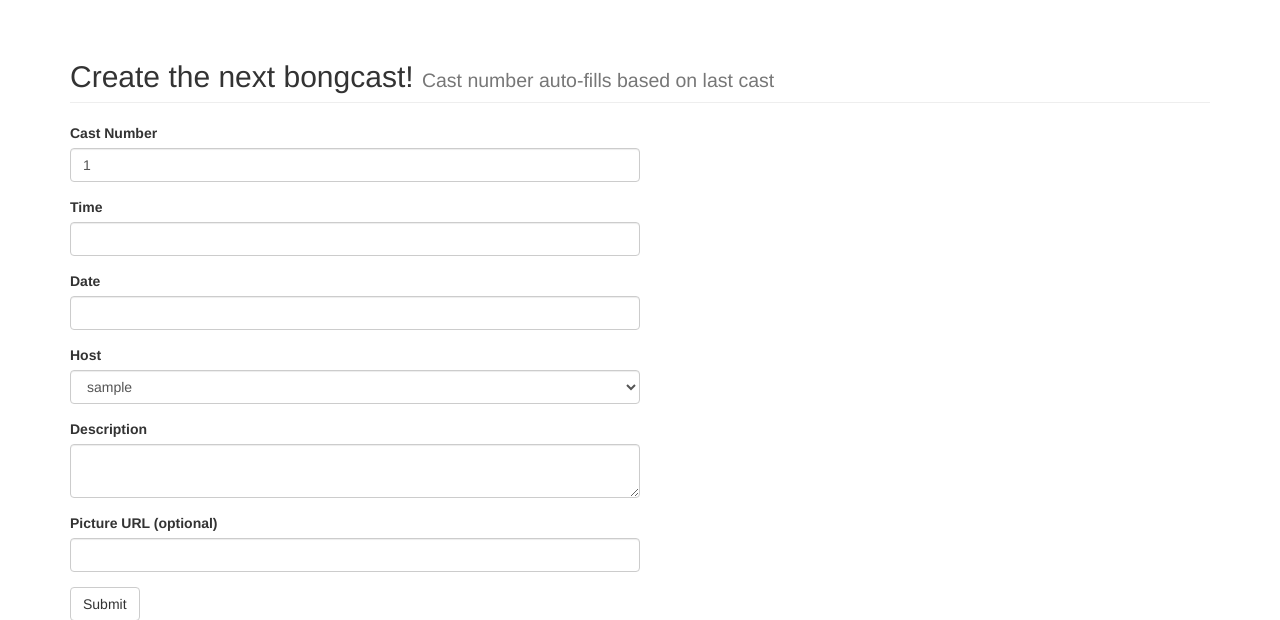
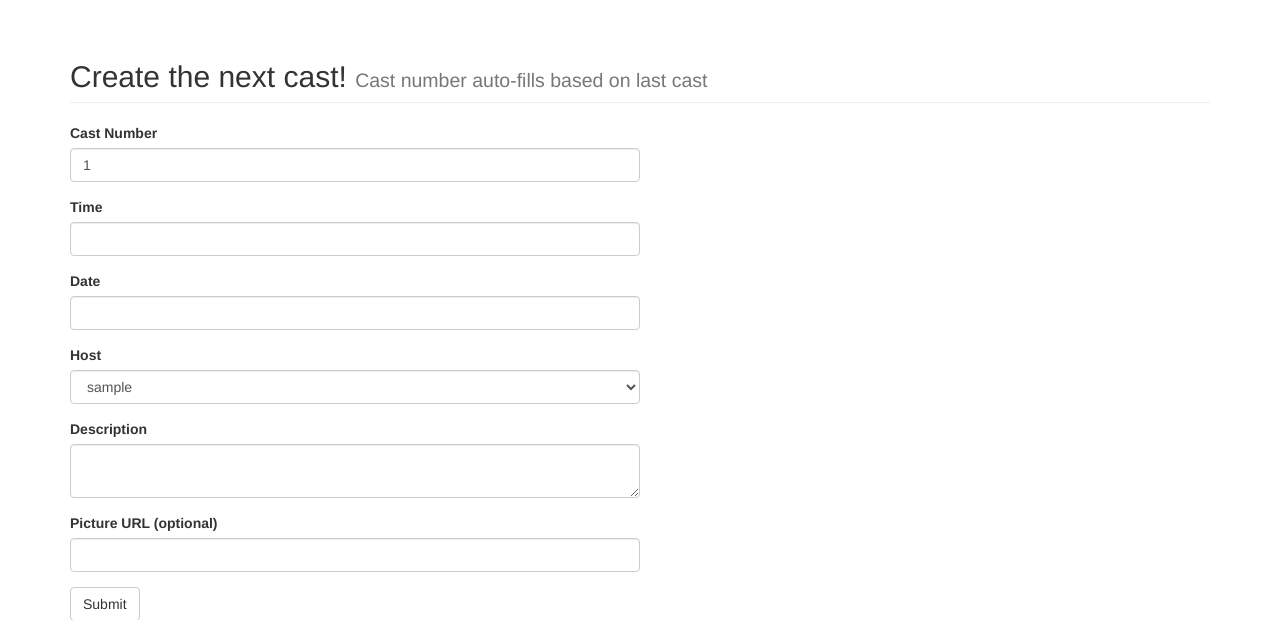
Before and after one commit to brett-freeman/cast-new, a Flask app: page /create/ in a window 1280 px wide. Shown: the part 52-672 px from the top of the page. Run offline with Flask 2, Linux system fonts and the light colour scheme; the visitor is signed in with stand-in values (Sample User, id 1); data comes from the database, SQL or seed files in the repository; data that the repository does not hold is empty; some libraries are stand-ins or nearby versions.

Commit message:
Changing all occurences of bongcast to cast.

```diff
--- a/app/templates/cast/_macros.html
+++ b/app/templates/cast/_macros.html
@@ -39,7 +39,7 @@
 {% macro build_cast_header(cast, current_user) %}
 {% if cast %}
 <div class="jumbotron">
-	<h2><strong>Bongcast <a href="{{ url_for('cast.view_cast', cast_number=cast.cast_number) }}">{{ cast.cast_number }}</a></strong></h2>
+	<h2><strong>Cast <a href="{{ url_for('cast.view_cast', cast_number=cast.cast_number) }}">{{ cast.cast_number }}</a></strong></h2>
 			<h2><p style="margin-left: 60px; font-size: 12pt;">hosted by <a href="{{ url_for('cast.user', username=cast.host.username) }}">{{ cast.host.username }}</a> <strong>on</strong> {{ cast.date }} <strong>at</strong> {{ cast.time }} <strong>with</strong> {{ cast.picks.count() }} picks</p></h2>
 	<div class="media">
 		<div class="col-xs-6 col-md-3">
--- a/app/templates/cast/create.html
+++ b/app/templates/cast/create.html
@@ -3,7 +3,7 @@
 {% import "bootstrap/wtf.html" as wtf %}
 
 {% block page_content %}
-<h2 class="page-header">Create the next bongcast! <small>Cast number auto-fills based on last cast</small></h2>
+<h2 class="page-header">Create the next cast! <small>Cast number auto-fills based on last cast</small></h2>
 <div style="width: 50%">
 	{{ wtf.quick_form(form) }}
 </div>
```
